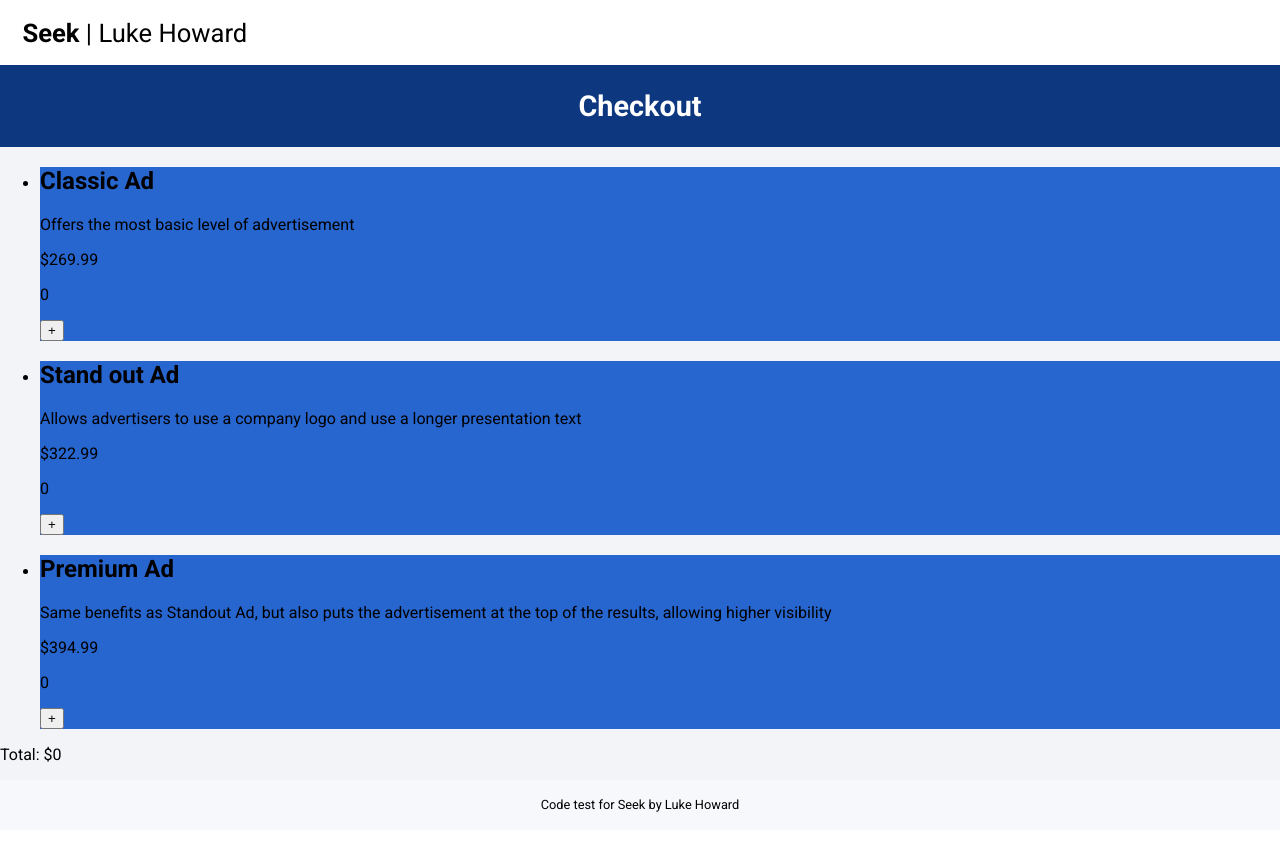
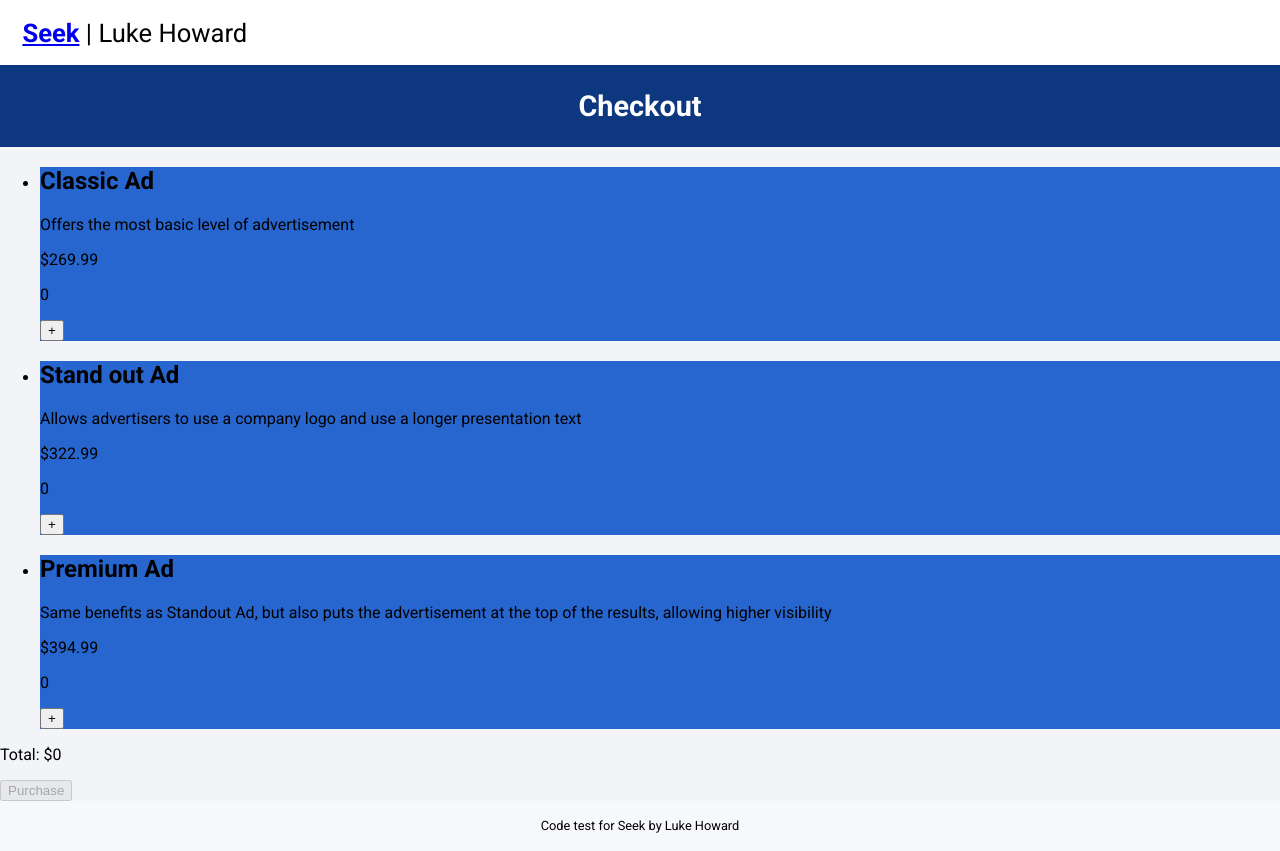
Before and after one commit to binaryluke/seek, a React (Vite) app: page /checkout in a window 1280 px wide. Before the commit the page ends 830 px from the top, so only its background shows below. Built offline with nearby package versions, Linux system fonts and the light colour scheme.

Commit message:
Add a success route and overall flow

```diff
--- a/src/App.tsx
+++ b/src/App.tsx
@@ -1,4 +1,4 @@
-import { Outlet } from "react-router-dom";
+import { Outlet, Link } from "react-router-dom";
 import * as classes from "./App.module.css";
 
 export const App = () => {
@@ -6,7 +6,7 @@ export const App = () => {
     <>
       <header className={classes.header}>
         <h1>
-          Seek <span>| Luke Howard</span>
+          <Link to="/">Seek</Link> <span>| Luke Howard</span>
         </h1>
       </header>
       <main className={classes.main}>
--- a/src/routes/CheckoutRoute.tsx
+++ b/src/routes/CheckoutRoute.tsx
@@ -5,11 +5,13 @@ import {
   useAddToCart,
 } from "../providers/CartProvider";
 import { CartItem } from "../components/CartItem";
+import { useNavigate } from "react-router-dom";
 
 export const CheckoutRoute = () => {
   const cartProducts = useCartProducts();
   const totalPrice = useTotalPrice();
   const addToCart = useAddToCart();
+  const navigate = useNavigate();
 
   return (
     <Page title="Checkout">
@@ -26,12 +28,15 @@ export const CheckoutRoute = () => {
           </li>
         ))}
       </ul>
+      <div>
         <p>
           Total:{" "}
           <span data-testid="checkoutTotalPrice">
             ${totalPrice ? totalPrice / 100 : 0}
           </span>
         </p>
+        <button disabled={!totalPrice} onClick={() => navigate('/success')}>Purchase</button>
+        </div>
     </Page>
   );
 };
--- a/src/routes/SuccessRoute.tsx
+++ b/src/routes/SuccessRoute.tsx
@@ -1,3 +1,6 @@
+import { Link } from "react-router-dom";
 import { Page } from "../components/Page";
 
-export const SuccessRoute = () => <Page title="Success" />;
+export const SuccessRoute = () => <Page title="Success">
+  <Link to="/">Start Over</Link>
+</Page>;
```
Lines whose indentation alone changed are shown as unchanged.
